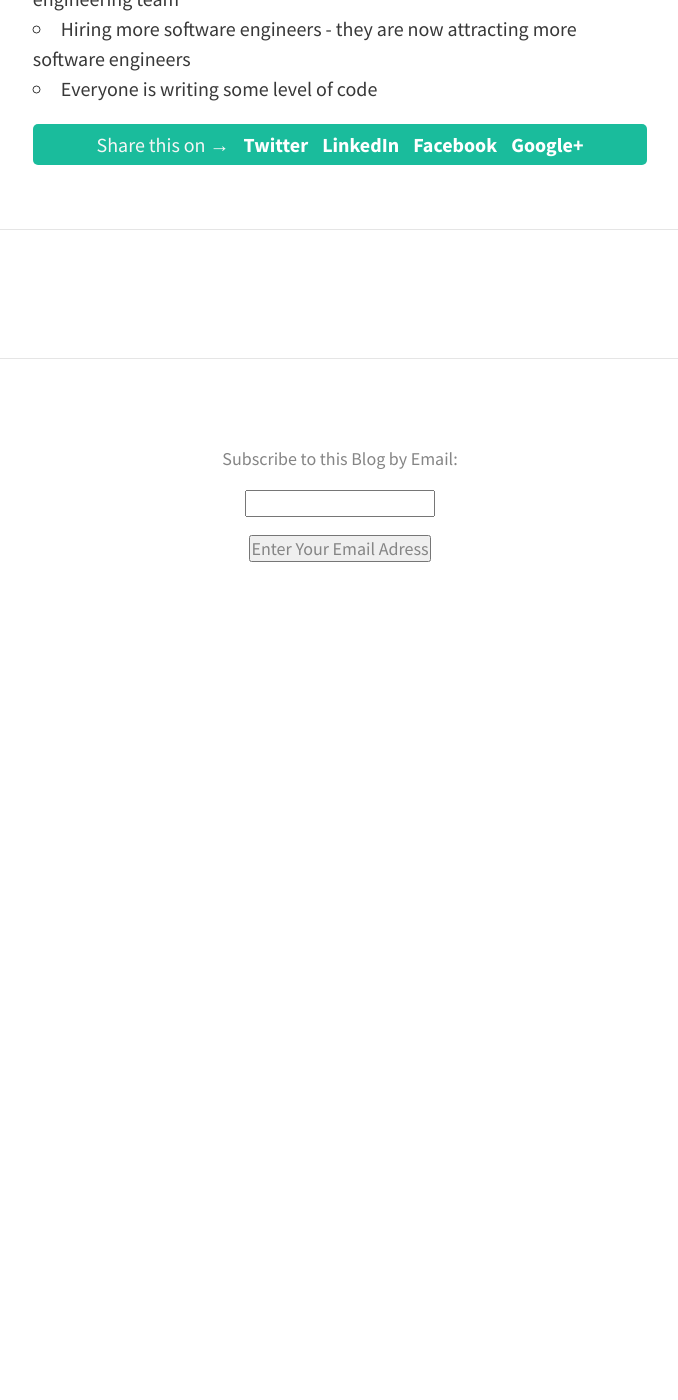
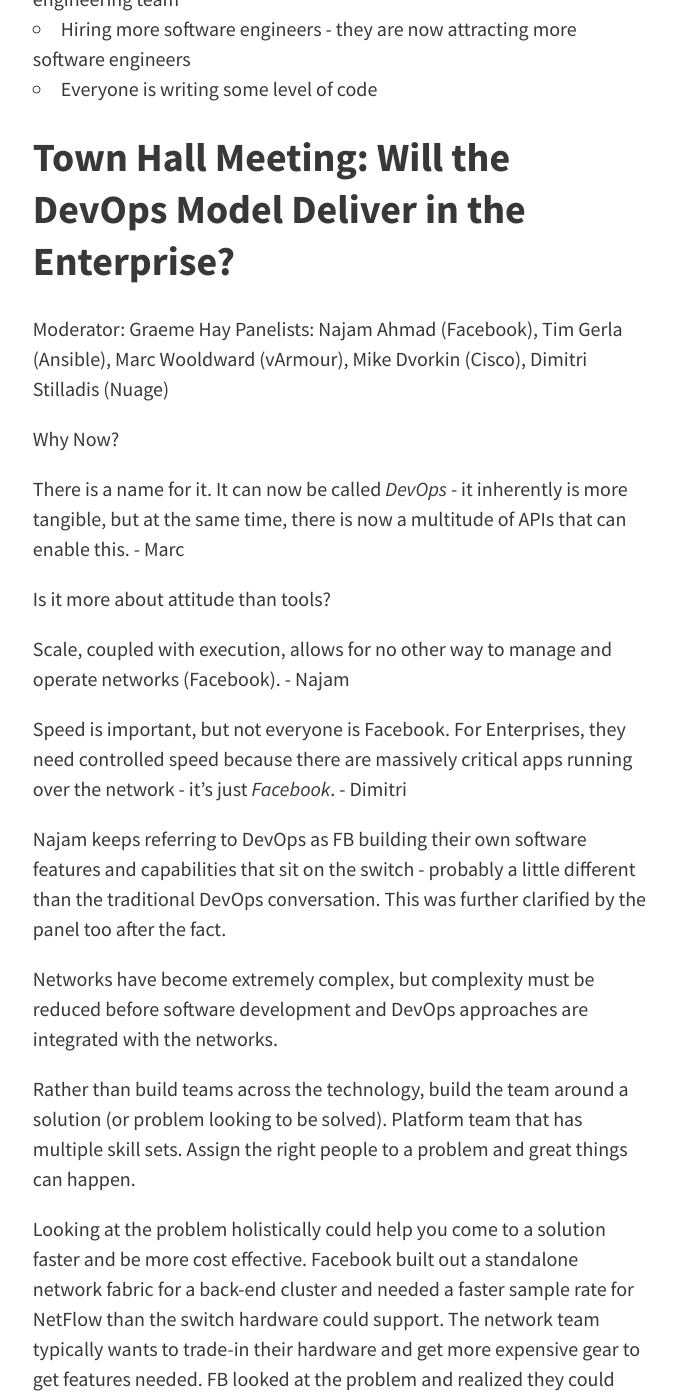
Before and after one commit to jedelman8/jedelman8.github.com, a Jekyll site: the page built from _posts/2015-05-13-onug-spring-2015.md, in a window 1280 px wide and 1400 px high, scrolled down 8884 px. Shown: the whole window, without its empty margins (300-978 px from the left). Built offline with Jekyll 4.4.1, drawn with Linux system fonts in a browser that asks for light colours; nearby versions of some CDN libraries; comment, search, counter and statistics services are not loaded; before the commit the page ends 9514 px from its top, so only the background shows below that; some of the changed text lies outside the part shown.

Commit message:
updates for onug

```diff
--- a/_posts/2015-05-13-onug-spring-2015.md
+++ b/_posts/2015-05-13-onug-spring-2015.md
@@ -203,3 +203,26 @@
   * FB is on a journey to convert network engineering team to software engineering team
   * Hiring more software engineers - they are now attracting more software engineers
   * Everyone is writing some level of code
+
+## Town Hall Meeting: Will the DevOps Model Deliver in the Enterprise?
+
+Moderator: Graeme Hay
+Panelists: Najam Ahmad (Facebook), Tim Gerla (Ansible), Marc Wooldward (vArmour), Mike Dvorkin (Cisco), Dimitri Stilladis (Nuage)
+
+Why Now?
+
+There is a name for it.  It can now be called *DevOps* - it inherently is more tangible, but at the same time, there is now a multitude of APIs that can enable this.  - Marc
+
+Is it more about attitude than tools?
+
+Scale, coupled with execution, allows for no other way to manage and operate networks (Facebook).  - Najam
+
+Speed is important, but not everyone is Facebook.  For Enterprises, they need controlled speed because there are massively critical apps running over the network - it's just *Facebook*.  - Dimitri
+
+Najam keeps referring to DevOps as FB building their own software features and capabilities that sit on the switch - probably a little different than the traditional DevOps conversation.  This was further clarified by the panel too after the fact.
+
+Networks have become extremely complex, but complexity must be reduced before software development and DevOps approaches are integrated with the networks.
+
+Rather than build teams across the technology, build the team around a solution (or problem looking to be solved).  Platform team that has multiple skill sets.  Assign the right people to a problem and great things can happen.
+
+Looking at the problem holistically could help you come to a solution faster and be more cost effective.  Facebook built out a standalone network fabric for a back-end cluster and needed a faster sample rate for NetFlow than the switch hardware could support.  The network team typically wants to trade-in their hardware and get more expensive gear to get features needed.  FB looked at the problem and realized they could put an agent in the kernel of every host to do line rate sampling across the data center without ever requiring NetFlow functionality in the network.  This could not have happened with silos internal to FB.
```
